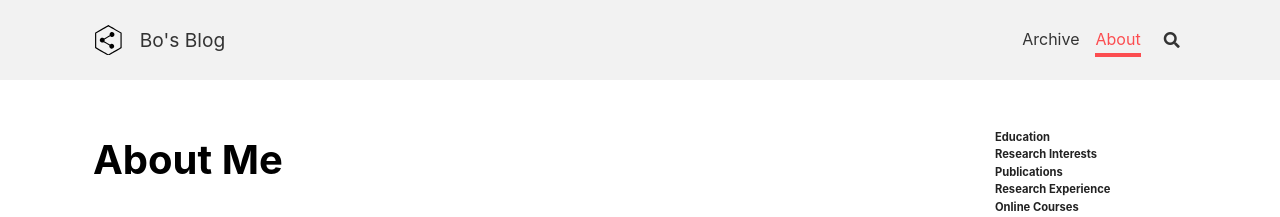
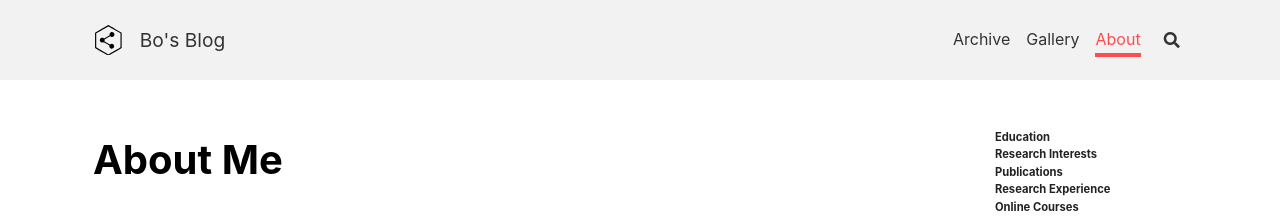
Before and after one commit to peng00bo00/peng00bo00_previous_blog, a Jekyll site: the page built from about.md, in a window 1280 px wide and 900 px high. Shown: the top 217 px of the window. Built offline with Jekyll 4.4.1, drawn with Linux system fonts in a browser that asks for light colours; nearby versions of some CDN libraries.

Commit message:
add gallery

```diff
--- a/_config.yml
+++ b/_config.yml
@@ -201,6 +201,10 @@ exclude:
   - /test
   - /vendor
 
+collections:
+  gallery:
+    output: true
+
 defaults:
   - scope:
       path: ""
@@ -215,6 +219,13 @@ defaults:
       show_subscribe: false
       pageview: true
 
+  - scope:
+      layout: article
+      path: "_gallery"
+    values:
+      nav_key: gallery
+    show_date: false
+
 
 ## => Plugins
 ##############################
--- a/_data/navigation.yml
+++ b/_data/navigation.yml
@@ -23,6 +23,10 @@ header:
       fr-LU   : *FR
       # @end locale config
     url: /archive.html
+
+  - title:      Gallery
+    url:        /gallery.html
+    key:        gallery
 
   - titles:
       # @start locale config
```
